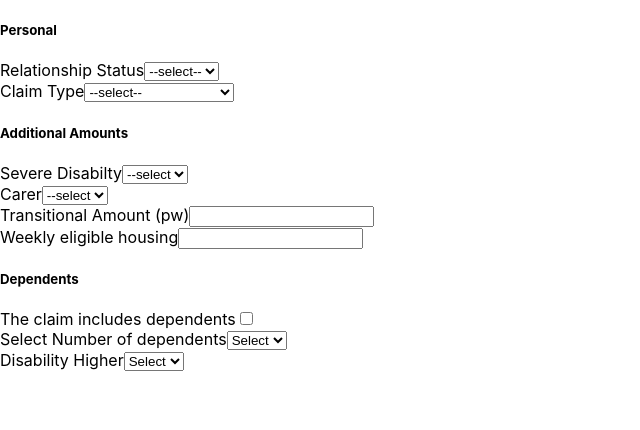
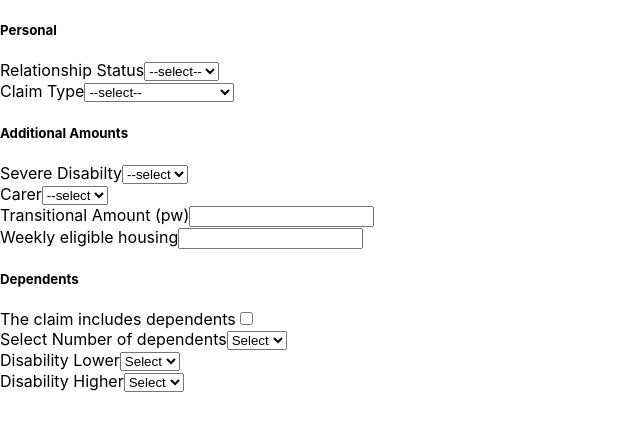
Before and after one commit to dnlstronge/pccalc, a React (Create React App) app: page / in a window 1280 px wide. Shown: the top 430 px of the page, without its empty margins (0-640 px from the left). Built offline with nearby package versions, Linux system fonts and the light colour scheme.

Commit message:
[x] - add disabilty higher drop down

```diff
--- a/src/Components/Children/Children.js
+++ b/src/Components/Children/Children.js
@@ -17,7 +17,7 @@ export default function Children() {
             <input onClick={handleChild} className={classes.checkbox} id="children" type="checkbox"></input>
         </label>
         <label htmlFor="deps" className={classes.label}>Select Number of dependents
-            <select onchange={handleLower} id="deps" className={classes.select}>
+            <select onchange={handleChild} id="deps" className={classes.select}>
                 <option value="0">Select</option>
                 <option value="0">0</option>
                 <option value="1">1</option>
@@ -32,7 +32,23 @@ export default function Children() {
                 <option value="10">10</option>
             </select>
             </label>
-            <label htmlFor="dlaH" className={classes.label}>Disability Higher
+            <label htmlFor="dlaL" className={classes.label}>Disability Lower
+            <select onChange={handleLower} id="dlaL" className={classes.select}>
+                <option value="0">Select</option>
+                <option value="0">0</option>
+                <option value="1">1</option>
+                <option value="2">2</option>
+                <option value="3">3</option>
+                <option value="4">4</option>
+                <option value="5">5</option>
+                <option value="6">6</option>
+                <option value="7">7</option>
+                <option value="8">8</option>
+                <option value="9">9</option>
+                <option value="10">10</option>
+            </select>
+        </label>
+        <label htmlFor="dlaH" className={classes.label}>Disability Higher
             <select onChange={handleHigher} id="dlaH" className={classes.select}>
                 <option value="0">Select</option>
                 <option value="0">0</option>
```
